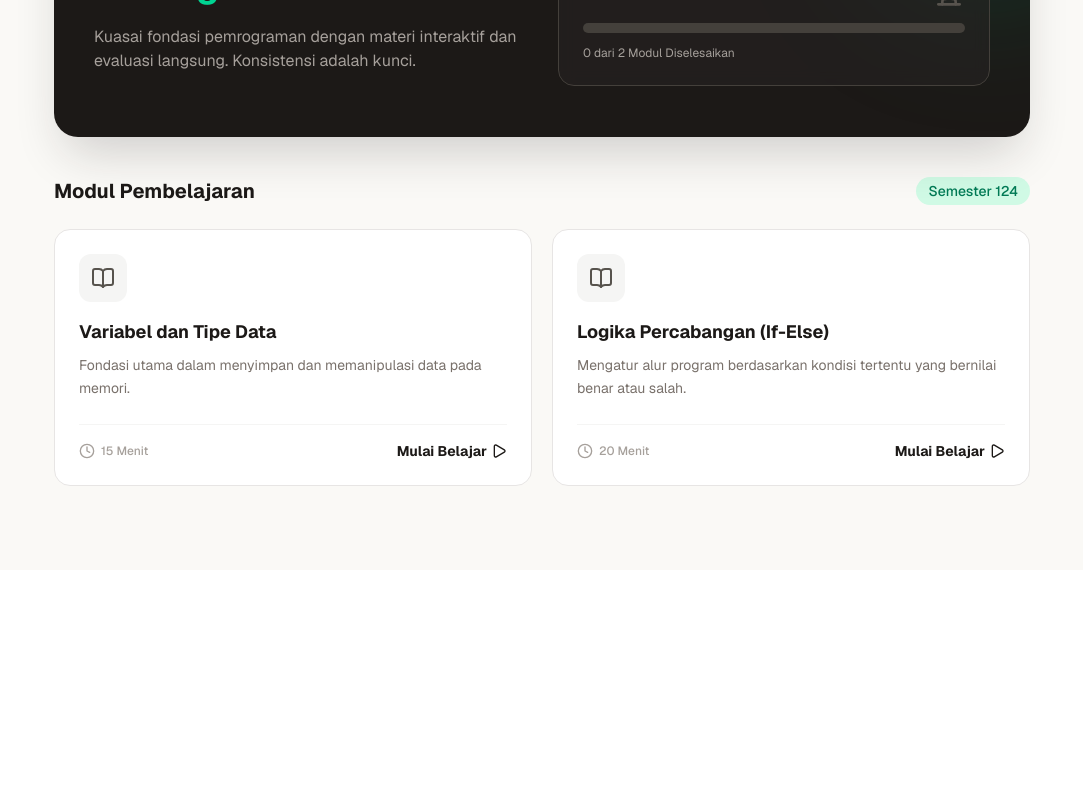
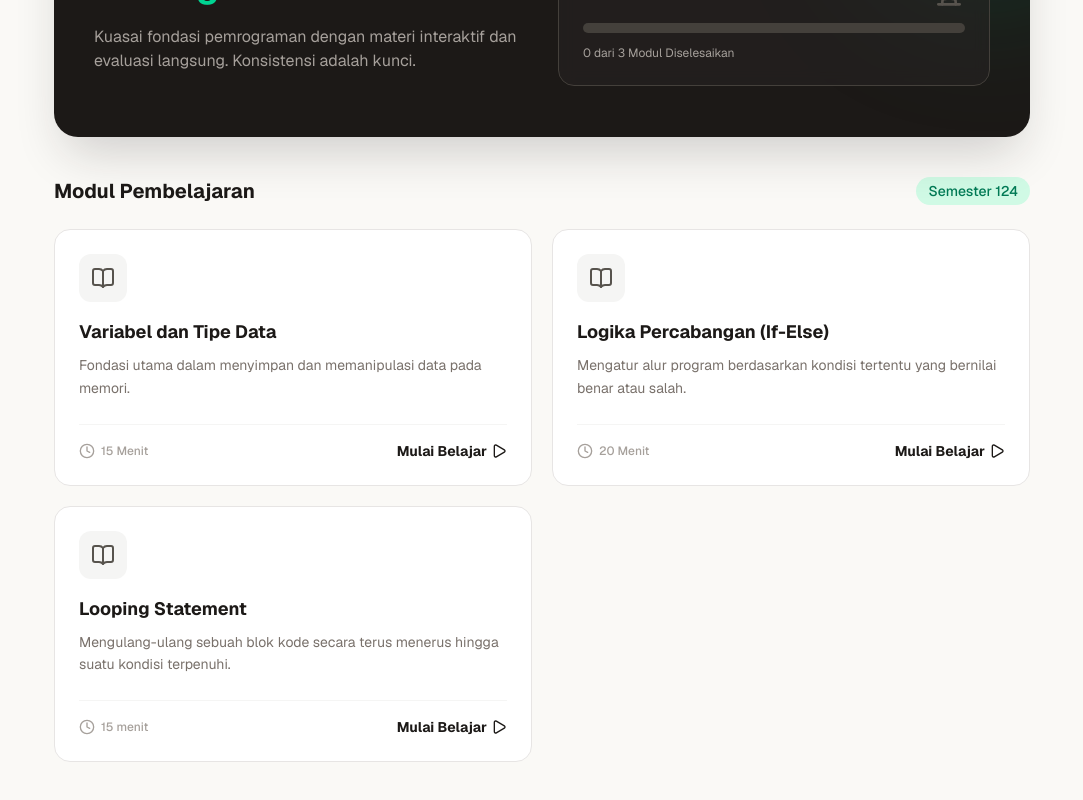
Before and after one commit to dstyq/elearning5, a Next.js app: page / in a window 1280 px wide. Shown: the part 230-1030 px from the top of the page, without its empty margins (98-1181 px from the left). Before the commit the page ends 800 px from the top, so only its background shows below. Built offline with nearby package versions, Linux system fonts and the light colour scheme.

Commit message:
adding a new module

```diff
--- a/app/page.tsx
+++ b/app/page.tsx
@@ -34,6 +34,24 @@ const bankSoal = [
         jawabanBenar: 'else',
       }
     ],
+  },
+  {
+    id : 'modul-3',
+    judul : 'Looping Statement',
+    deskripsi : 'Mengulang-ulang sebuah blok kode secara terus menerus hingga suatu kondisi terpenuhi.',
+    waktu : '15 menit',
+    soal : [
+      {
+        pertanyaan : 'Apa fungsi dari loop?',
+        pilihan: ['Supaya program lain bisa menunggu','Untuk menambah error', 'Untuk mengulang sebuah blok kode', 'Untuk menangkap output program yang error.'],
+        jawabanBenar: 'Untuk mengulang sebuah blok kode',
+      },
+      {
+        pertanyaan : 'Jika loop diatur untuk menampilkan angka dari 1 ke 3, mana yang akan tampil di layar?',
+        pilihan: ['1, 2, 3', '1, 3, 2', '3, 1, 2', '2, 1, 3'],
+        jawabanBenar: '1, 2, 3',
+      },
+    ]
   }
 ];
 
@@ -180,7 +198,7 @@ export default function ElearningDasarPro() {
                   <h3 className="text-xl font-medium mb-8 text-stone-800 leading-snug">{modulAktif.soal[indeksSoal].pertanyaan}</h3>
 
                   <div className="space-y-3">
-                    {modulAktif.soal[indeksSoal].pilihan.map((opsi, index) => (
+                    {modulAktif.soal[indeksSoal].pilihan.map((opsi : string, index : number) => (
                       <button
                         key={index}
                         onClick={() => cekJawaban(opsi)}
```
